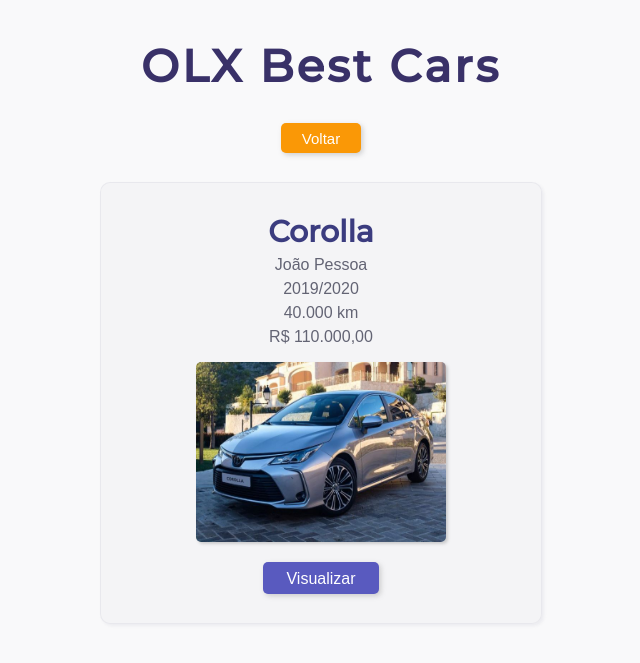
After one commit to cassianodaniel/olx-web-scraper, a Node server app: template views/layouts/index.html in a window 1280 px wide. The commit adds this page. Shown: the top 663 px of the page, without its empty margins (319-959 px from the left). Run offline with Node 20, Linux system fonts and the light colour scheme; the template is opened without the code that fills it, so the values that code supplies are empty; some libraries are stand-ins or nearby versions.

Commit message:
Adding styles to the car list

```diff
--- /dev/null
+++ b/views/layouts/index.html
@@ -0,0 +1,27 @@
+<!DOCTYPE html>
+<html lang="en">
+<head>
+  <meta charset="UTF-8">
+  <meta http-equiv="X-UA-Compatible" content="IE=edge">
+  <meta name="viewport" content="width=device-width, initial-scale=1.0">
+  <title>OLX Best Cars</title>
+  <link rel="stylesheet" href="style.css">
+</head>
+<body>
+    <h1>OLX Best Cars</h1>
+    <button onclick="history.back()">
+        Voltar
+    </button>
+    <div class="car-container">
+        <ul>
+            <li class="car">Corolla</li>
+            <li class="city">João Pessoa</li>
+            <li class="year">2019/2020</li>
+            <li class="km">40.000 km</li>
+            <li class="price">R$ 110.000,00</li>
+            <li class="img"><img src="assets/img.jpg"></li>
+            <li class="click"><a href={{car.url}}>Visualizar</a></li>
+        </ul>
+    </div>
+</body>
+</html>
--- /dev/null
+++ b/views/layouts/style.css
@@ -0,0 +1,115 @@
+@charset "UTF-8";
+
+@import url('https://fonts.googleapis.com/css2?family=Montserrat:wght@500&display=swap');
+
+:root {
+	--color-primary-50: rgb(232, 232, 249);
+	--color-primary-100: rgb(224, 224, 246);
+	--color-primary-200: rgb(216, 216, 244);
+	--color-primary-300: rgb(193, 193, 238);
+	--color-primary-400: rgb(146, 147, 225);
+	--color-primary-500: rgb(99, 100, 212);
+	--color-primary-600: rgb(89, 90, 191);
+	--color-primary-700: rgb(74, 75, 159);
+	--color-primary-800: rgb(59, 60, 127);
+	--color-primary-900: rgb(42, 42, 88);
+}
+
+body {
+    display: flex;
+    justify-content: center;
+    align-items: center;
+    flex-direction: column;
+    font-family: Arial, Helvetica, sans-serif;
+    background-color: rgba(233, 233, 236, 0.257);
+}
+
+h1 {
+    color: rgb(57, 49, 104);
+    font-family: 'Montserrat', sans-serif;
+    font-size: 45px;
+    letter-spacing: 3px;
+}
+
+button {
+  background-color: #fa9806;
+  box-shadow: 2px 2px 5px rgba(128, 128, 128, 0.342);
+  color: white;
+  border: none;
+  border-radius: 5px;
+  margin-bottom: 13px;
+  width: 80px;
+  height: 30px;
+  font-size: 15px;
+  cursor: pointer;
+}
+
+button:hover {
+  background-color: #e07912;
+}
+
+.car-container {
+    color: rgb(99, 100, 116);
+    font-size: 16px;
+    font-weight: 500;
+    display: flex;
+    flex-direction: column;
+    align-items: center;
+    justify-content: center;
+}
+
+.car-container ul {
+    background-color: rgba(233, 233, 236, 0.259);
+    border: 1px solid rgba(191, 191, 202, 0.214);
+    box-shadow: 2px 2px 3px rgba(212, 212, 223, 0.331);
+    display: flex;
+    flex-direction: column;
+    justify-content: center;
+    align-items: center;
+    border-radius: 10px;
+    width: 400px;
+    height: 400px;
+    padding: 20px;
+}
+
+.car-container ul li {
+    list-style-type: none;
+    padding-bottom: 6px;
+}
+
+.car-container .car {
+    color: rgb(59, 60, 127);
+    font-family: 'Montserrat', sans-serif;
+    font-size: 30px;
+    font-weight: bold;
+}
+
+.car-container .img img {
+  box-shadow: 2px 2px 3px rgba(128, 128, 128, 0.342);
+  width: 250px;
+  height: 180px;
+  margin-top: 10px;
+  border-radius: 5px;
+}
+
+.car-container .click {
+    background-color: rgb(89, 90, 191);
+    box-shadow: 2px 2px 5px rgba(128, 128, 128, 0.342);
+    text-align: center;
+    width: 100px;
+    height: 16px;
+    margin-top: 10px;
+    padding: 8px;
+    border-radius: 5px;
+}
+
+.car-container .click:hover {
+  background-color: rgb(59, 60, 127);
+}
+
+.car-container .click a {
+    color: white;
+    font-size: 16px;
+    font-weight: 500;
+    text-decoration: none;
+}
```
Also changed, not shown: views/layouts/main.handlebars (+14 -13 lines), views/layouts/assets/img.jpg (added), 1 other file.
